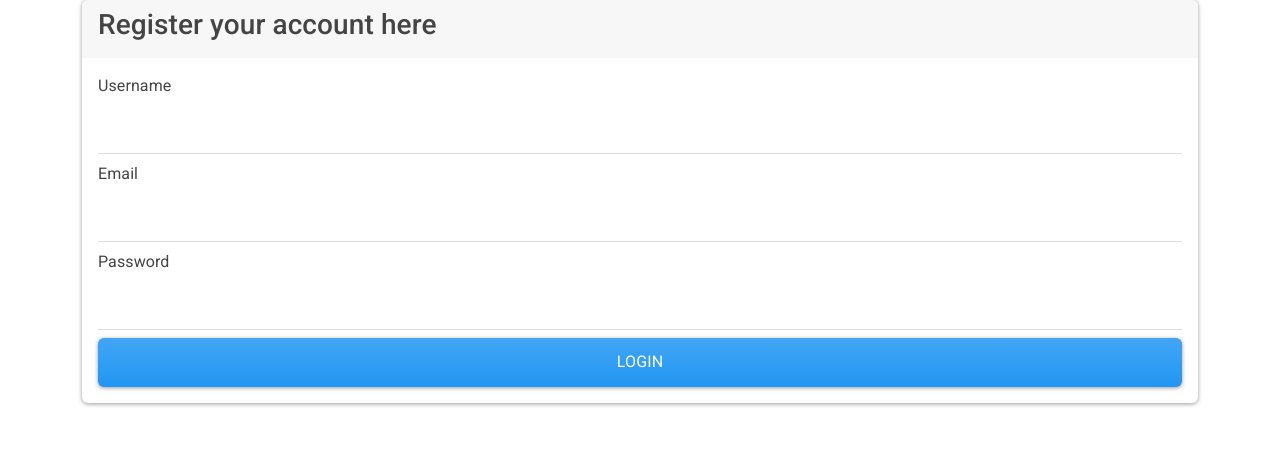
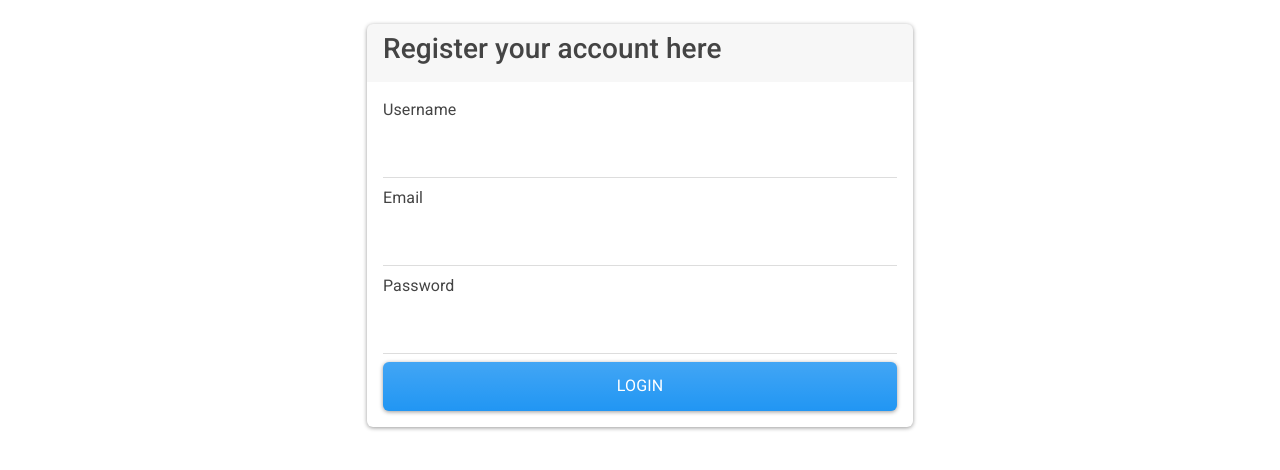
Before and after one commit to sixdgt/pharmacywebsite, a Django app: template pharmacywebsite/templates/authentication/register.html in a window 1280 px wide. Shown: the top 470 px of the page. Run offline with Django 4.2, Linux system fonts and the light colour scheme; the template is opened without the code that fills it, so the values that code supplies are empty; some libraries are stand-ins or nearby versions.

Commit message:
register page render via views

```diff
--- a/pharmacywebsite/authentication/urls.py
+++ b/pharmacywebsite/authentication/urls.py
@@ -1,6 +1,7 @@
 from django.urls import path
-from .views import LoginView
+from .views import LoginView, RegisterView
 
 urlpatterns = [
     path('login', LoginView.as_view(), name='login'),
+    path('register', RegisterView.as_view(), name='register'),
 ]
--- a/pharmacywebsite/authentication/views.py
+++ b/pharmacywebsite/authentication/views.py
@@ -5,3 +5,7 @@ from django.views import View
 class LoginView(View):
     def get(self, request):
         return render(request, 'authentication/login.html')
+
+class RegisterView(View):
+    def get(self, request):
+        return render(request, 'authentication/register.html')
--- a/pharmacywebsite/templates/authentication/register.html
+++ b/pharmacywebsite/templates/authentication/register.html
@@ -7,7 +7,10 @@ Register
 
 <!-- body content -->
 {% block content %}
-<div class="container mb-4">
+<div class="container mt-4">
+    <div class="row">
+        <div class="col-md-3"></div>
+        <div class="col-md-6">
             <div class="card">
                 <div class="card-header">
                     <h3>Register your account here</h3>
@@ -31,4 +34,7 @@ Register
                 </div>
             </div>
         </div>
+        <div class="col-md-3"></div>
+    </div>
+</div>
 {% endblock %}
```
Also changed, not shown: pharmacywebsite/templates/authentication/login.html (+7 -1 lines). Lines whose indentation alone changed are shown as unchanged.
